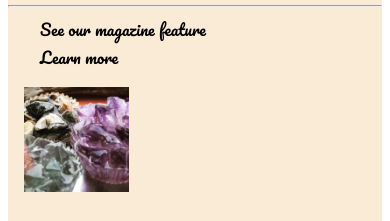
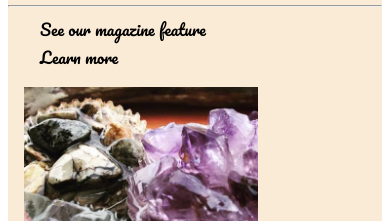
Before and after one commit to kevinEobrien/crystal-cupcakes, a plain HTML site: page index.html in a window 390 px wide. Shown: the part 589-810 px from the top of the page. Drawn offline with nearby package versions, Linux system fonts and the light colour scheme; a web font is replaced by a local one.

Commit message:
adjusted media queries

```diff
--- a/main.css
+++ b/main.css
@@ -108,6 +108,9 @@ a{
         display: flex;
         flex-flow: column;
     }
+    .pics img{
+        width: 60vw;
+    }
 }
 p{
     font-family: "Pacifico";
```
